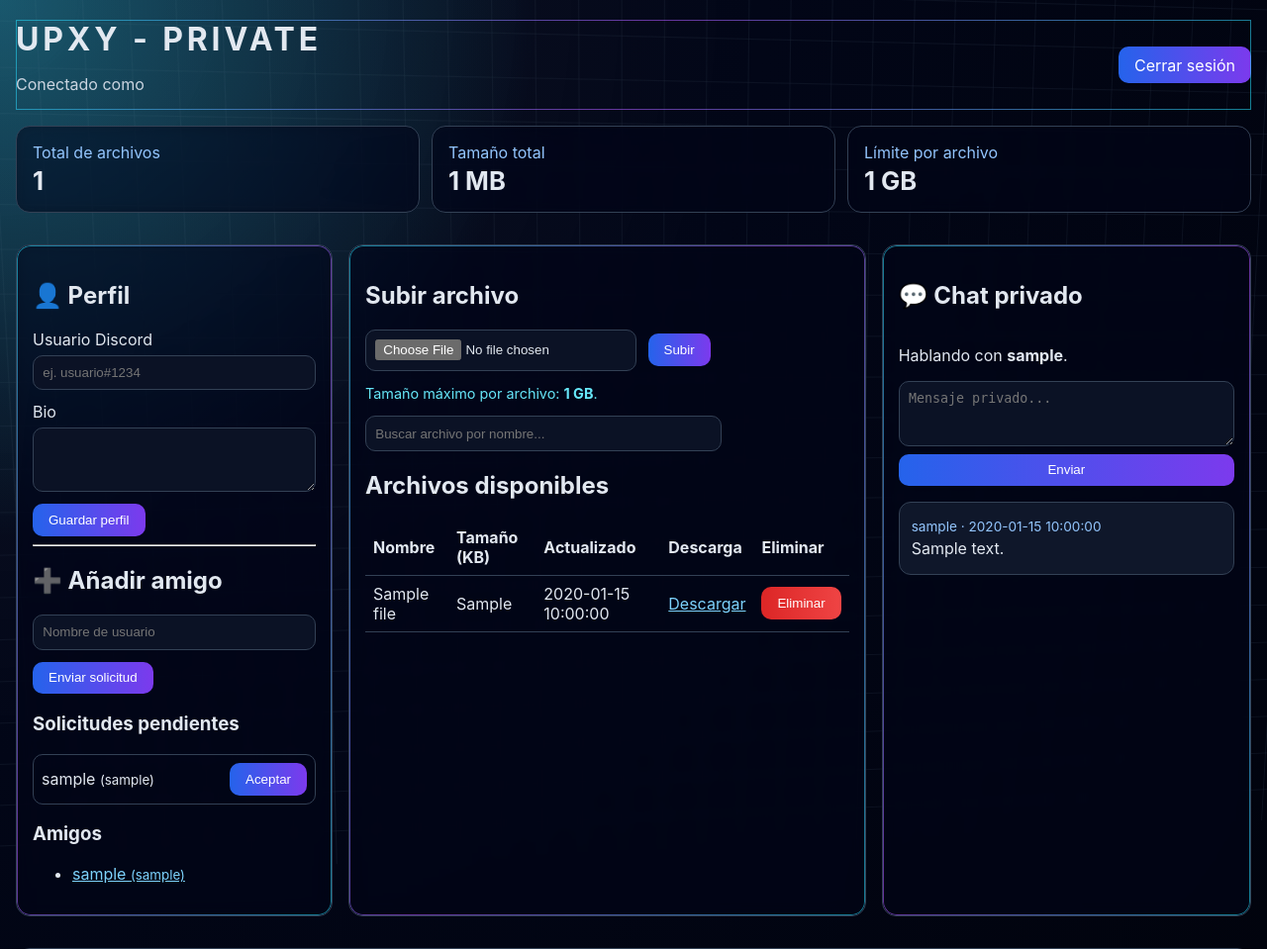
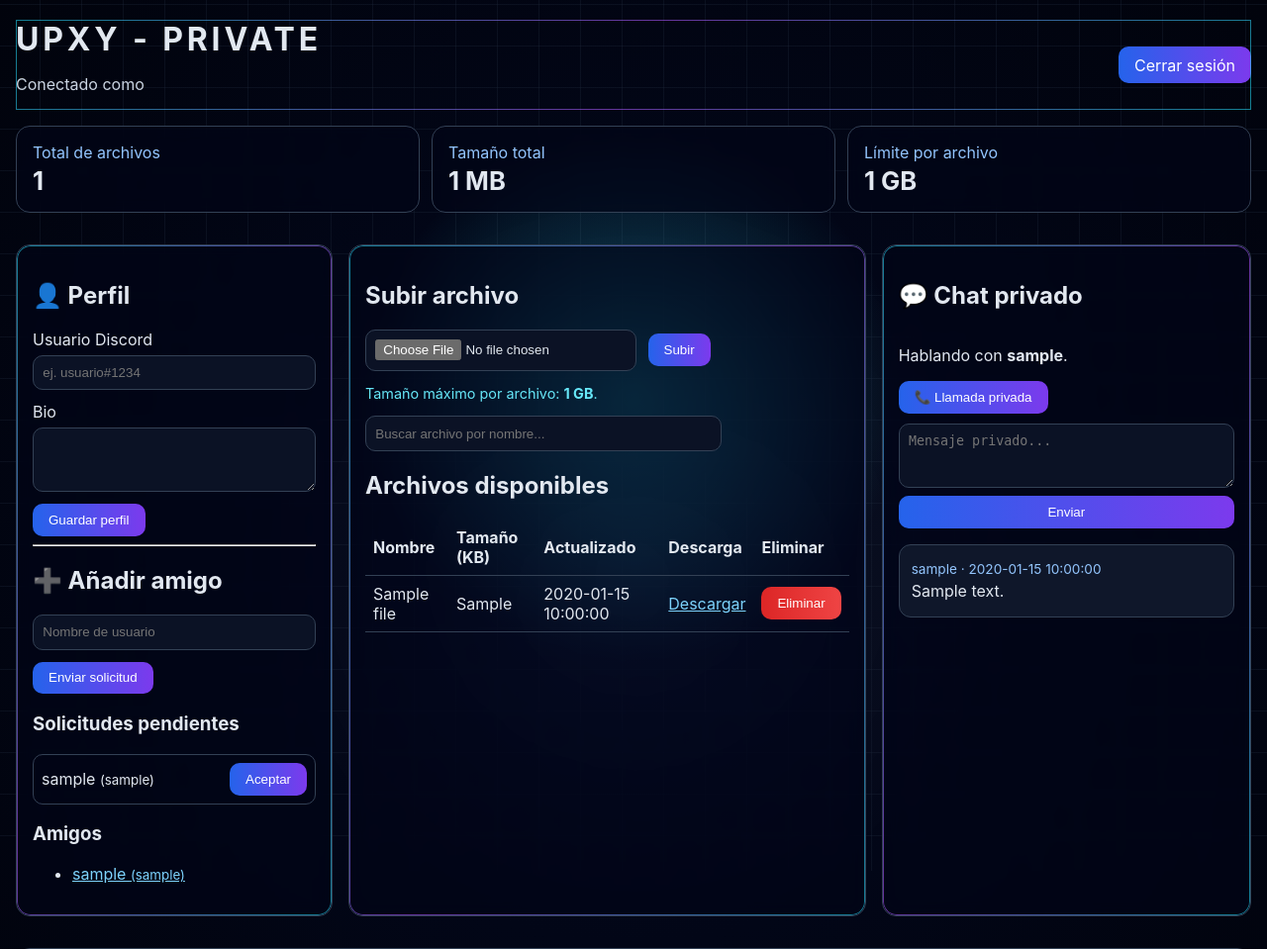
Before and after one commit to DRAKOzxz/app_upxy, a Flask app: template templates/index.html in a window 1280 px wide. Shown: the top 959 px of the page at 99% size. Run offline with Flask 3, Linux system fonts and the light colour scheme; the template is opened without the code that fills it: most values are stand-ins (such as "Sample title", 1, 10 or a date in 2020).

Commit message:
Enhance chat panel with call features
Added private call button and active call link to chat panel.

```diff
--- a/templates/chat_panel.html
+++ b/templates/chat_panel.html
@@ -2,6 +2,14 @@
   <h2>💬 Chat privado</h2>
   {% if selected_friend %}
   <p>Hablando con <strong>{{ selected_friend.username }}</strong>.</p>
+  <div class="call-actions">
+    <form action="{{ url_for('start_private_call', friend_id=selected_friend.id) }}" method="post" class="inline-form">
+      <button type="submit">📞 Llamada privada</button>
+    </form>
+    {% if active_call %}
+    <a class="link-btn" href="{{ url_for('call_room', session_id=active_call.id) }}">Entrar a llamada activa</a>
+    {% endif %}
+  </div>
   <form action="{{ url_for('send_private_message', friend_id=selected_friend.id) }}" method="post" class="chat-form">
     <textarea name="content" placeholder="Mensaje privado..." rows="3" maxlength="800" required></textarea>
     <button type="submit">Enviar</button>
```
